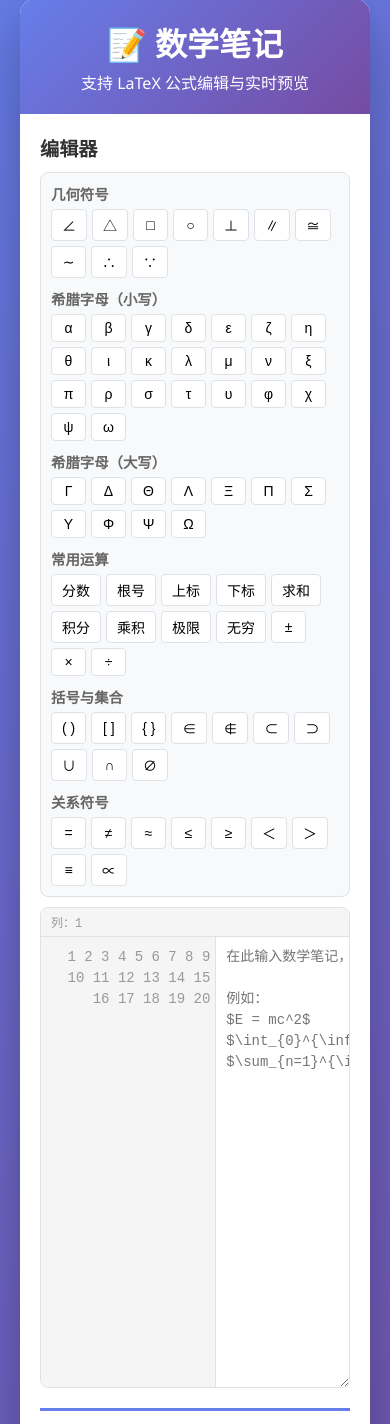
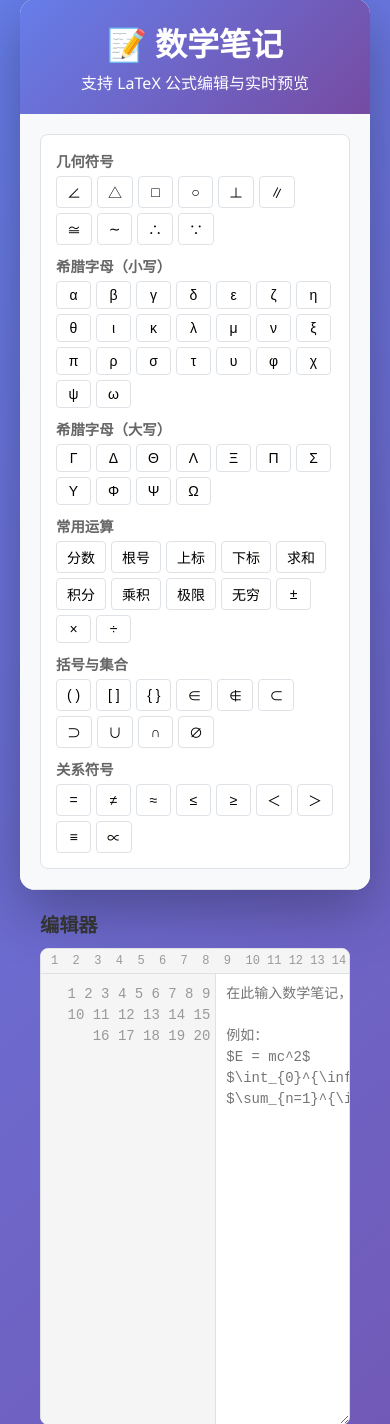
Before and after one commit to wenyuc/math_note, a Flask app: page / in a window 390 px wide. Shown: the part 21-1445 px from the top of the page. Run offline with Flask 3, Linux system fonts and the light colour scheme.

Commit message:
Fix layout and LaTeX rendering issues in math editor interface
- Updated index.html to restructure page layout with symbol toolbar positioned at top spanning full width
- Modified CSS styling to separate symbol toolbar from main content area with proper positioning
- Fixed LaTeX rendering by updating MathJax configuration and removing unnecessary formula conversion in JavaScript
- Adjusted main content layout to properly display editor and preview sections side-by-side
- Enhanced responsive design for mobile view compatibility

```diff
--- a/math_notes/templates/index.html
+++ b/math_notes/templates/index.html
@@ -7,6 +7,18 @@
     <!-- MathJax for LaTeX rendering -->
     <script src="https://polyfill.io/v3/polyfill.min.js?features=es6"></script>
     <script id="MathJax-script" async src="https://cdn.jsdelivr.net/npm/mathjax@3/es5/tex-mml-chtml.js"></script>
+    <script>
+        // Configure MathJax to process formulas on page load
+        window.MathJax = {
+            startup: {
+                typeset: true
+            },
+            tex: {
+                inlineMath: [['$', '$'], ['\\(', '\\)']],
+                displayMath: [['$$', '$$'], ['\\[', '\\]']]
+            }
+        };
+    </script>
     <style>
         * {
             margin: 0;
@@ -42,6 +54,21 @@
             margin-bottom: 5px;
         }
 
+        /* Symbol toolbar - full width at top */
+        .symbol-toolbar-container {
+            width: 100%;
+            padding: 20px;
+            background: #f8f9fa;
+            border-bottom: 1px solid #dee2e6;
+        }
+
+        .symbol-toolbar {
+            background: white;
+            border: 1px solid #dee2e6;
+            border-radius: 8px;
+            padding: 15px;
+        }
+
         .main-content {
             display: flex;
             gap: 20px;
@@ -68,14 +95,6 @@
         }
 
         /* Symbol buttons */
-        .symbol-toolbar {
-            background: #f8f9fa;
-            border: 1px solid #dee2e6;
-            border-radius: 8px;
-            padding: 10px;
-            margin-bottom: 10px;
-        }
-
         .symbol-group {
             margin-bottom: 10px;
         }
@@ -286,12 +305,9 @@
             <p>支持 LaTeX 公式编辑与实时预览</p>
         </div>
 
-        <div class="main-content">
-            <div class="editor-section">
-                <div class="section-title">编辑器</div>
-
-                <!-- Symbol toolbar -->
-                <div class="symbol-toolbar">
+        <div class="symbol-toolbar-container">
+            <!-- Symbol toolbar -->
+            <div class="symbol-toolbar">
                     <div class="symbol-group">
                         <div class="symbol-group-title">几何符号</div>
                         <div class="symbol-buttons">
@@ -403,6 +419,12 @@
                         </div>
                     </div>
                 </div>
+            </div>
+        </div>
+
+        <div class="main-content">
+            <div class="editor-section">
+                <div class="section-title">编辑器</div>
 
                 <!-- Editor with line and column numbers -->
                 <div class="editor-container">
@@ -478,18 +500,12 @@
         function updatePreview() {
             let content = editor.value;
 
-            // Convert LaTeX inline formulas $...$ to MathJax format
-            content = content.replace(/\$(.*?)\$/g, '\\($1\\)');
-
-            // Convert display formulas $$...$$ to MathJax format
-            content = content.replace(/\$\$(.*?)\$\$/g, '\\[$1\\]');
-
             // Convert line breaks to HTML
             content = content.replace(/\n/g, '<br>');
 
             previewContent.innerHTML = content;
 
-            // Render MathJax
+            // Render MathJax - process both $...$ and $$...$$ directly
             if (window.MathJax) {
                 MathJax.typesetPromise([previewContent]).catch((err) => console.log(err));
             }
```
Also changed, not shown: 1 other file.
